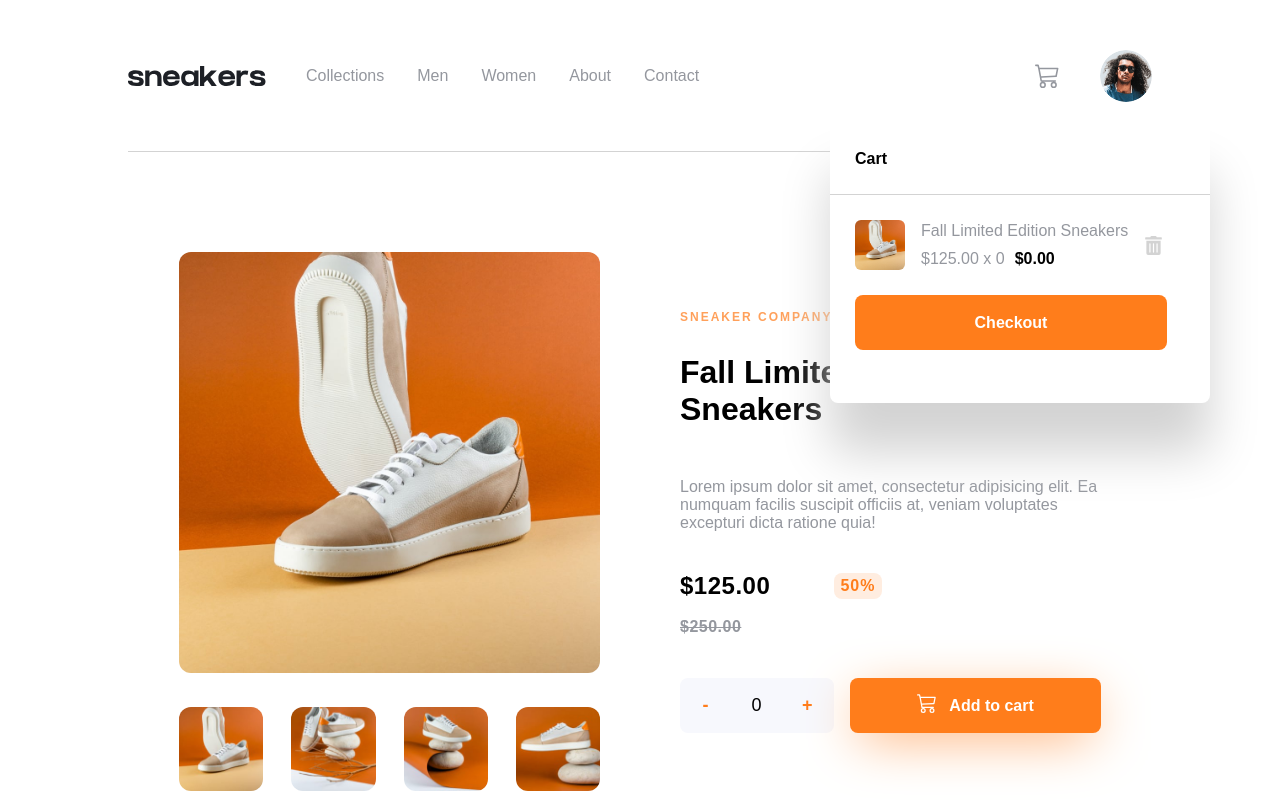
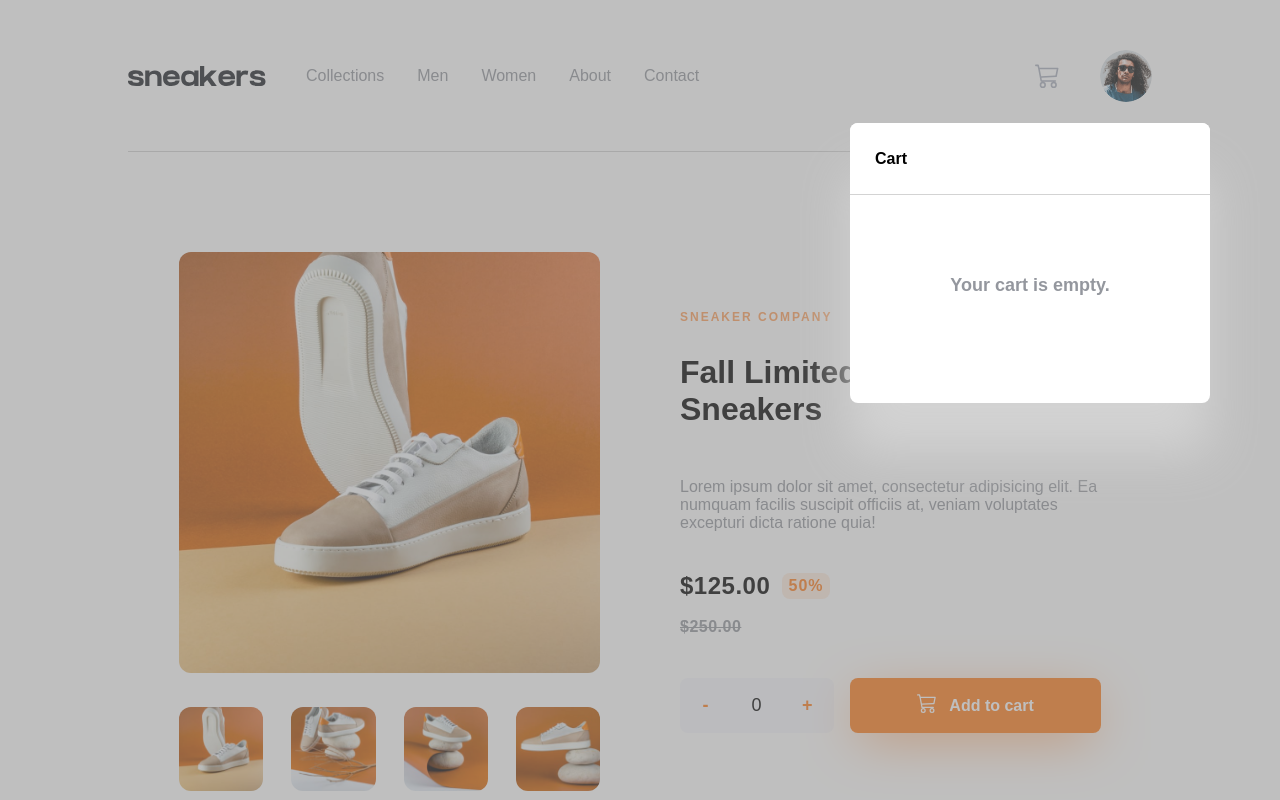
Before and after one commit to Abdulmajeedkutaibani/Product-page, a React (Create React App) app in the folder product-page/: page / in a window 1280 px wide. Both pictures are taken after a click on the icon 1047 px from the left and 75 px from the top of the page. Built offline with nearby package versions, Linux system fonts and the light colour scheme.

Commit message:
finished item counter functionality

```diff
--- a/product-page/src/Components/Header.js
+++ b/product-page/src/Components/Header.js
@@ -1,6 +1,7 @@
-import React from 'react';
-import { useSelector } from 'react-redux';
+import React, { useState } from 'react';
+import { useDispatch, useSelector } from 'react-redux';
 import { Flex } from './Style/Flex.styled';
+import { closeCart, openCart } from '../Redux/Modal';
 import {
   HeaderStyled,
   Logo,
@@ -14,11 +15,23 @@ import {
 import { BsCart3 } from 'react-icons/bs';
 import { FaTrashAlt } from 'react-icons/fa';
 import { Button } from './Style/Product.styled';
+import { BackgroundStyled } from './Style/Background.styled';
+import { decrement } from '../Redux/Counter';
 
 const Header = () => {
+  const [showBackground, setShowBackground] = useState('none');
   const count = useSelector((state) => state.counter.count);
+  const dispatch = useDispatch();
+  const open = useSelector((state) => state.opener.open);
   return (
     <HeaderStyled>
+      <BackgroundStyled
+        onClick={() => {
+          dispatch(closeCart());
+          setShowBackground('none');
+        }}
+        style={{ display: showBackground }}
+      />
       <Nav>
         <Logo src='./images/logo.svg' />
         <NavList>
@@ -41,17 +54,28 @@ const Header = () => {
       </Nav>
       <Flex>
         <Flex className='cartComponent'>
-          <BsCart3 className='header-cart-icon' />
+          <BsCart3
+            className='header-cart-icon'
+            onClick={() => {
+              dispatch(openCart());
+              setShowBackground('block');
+            }}
+          />
           {count > 0 ? (
             <CartCount>
               <span>{count}</span>
             </CartCount>
           ) : null}
-          <Cart className='cart'>
+          <Cart className='cart' style={{ display: open }}>
             <div className='cart-header'>
               <span>Cart</span>
             </div>
-            <div className='cart-product'>
+            {count <= 0 ? (
+              <div className='cart-empty'>
+                <span>Your cart is empty.</span>
+              </div>
+            ) : (
+              <div className='cart-filled'>
                 <img src='./images/image-product-1.jpg' alt='' />
                 <div className='cart-product-info'>
                   <div className='name-section'>
@@ -64,9 +88,13 @@ const Header = () => {
                     <span className='total'>${125.0 * count}.00</span>
                   </div>
                 </div>
-              <FaTrashAlt className='remove-icon' />
+                <FaTrashAlt
+                  className='remove-icon'
+                  onClick={() => dispatch(decrement())}
+                />
               </div>
-            <Button>Checkout</Button>
+            )}
+            {count > 0 ? <Button>Checkout</Button> : null}
           </Cart>
         </Flex>
         <Image
--- a/product-page/src/Components/Product.js
+++ b/product-page/src/Components/Product.js
@@ -1,7 +1,8 @@
 import React, { useState } from 'react';
 import { BsCart3 } from 'react-icons/bs';
 import { useDispatch, useSelector } from 'react-redux';
-import { decrement, increment } from '../Redux/Counter';
+import { decrement, increment, incrementByAmount } from '../Redux/Counter';
+import { closeCart, openCart } from '../Redux/Modal';
 import { Flex } from './Style/Flex.styled';
 import {
   AddToCart,
@@ -16,11 +17,16 @@ import {
 const Product = () => {
   const [mainImage, setMainImage] = useState('./images/image-product-1.jpg');
   const dispatch = useDispatch();
-  const count = useSelector((state) => state.counter.count);
+  const [purchaseNumber, setPurchaseNumber] = useState(0);
+
   return (
-    <ProductStyled>
+    <ProductStyled onClick={() => dispatch(closeCart())}>
       <ProductPreview direction='column' gap='34px'>
-        <ProductImage src={mainImage} width='100%' />
+        <ProductImage
+          src={mainImage}
+          width='100%'
+          style={{ cursor: 'default' }}
+        />
         <Flex>
           <ProductImage
             src='./images/image-product-1-thumbnail.jpg'
@@ -54,22 +60,30 @@ const Product = () => {
         </p>
         <Flex className='price-section' width='48%'>
           <span className='price'>$125.00</span>
-          <div>
+          <div className='discount-percentage'>
             <p>50%</p>
           </div>
         </Flex>
         <p className='old-price'>$250.00</p>
         <AddToCart>
           <Counter>
-            <span className='decrement' onClick={() => dispatch(decrement())}>
+            <span
+              className='decrement'
+              onClick={() =>
+                setPurchaseNumber(purchaseNumber <= 0 ? 0 : purchaseNumber - 1)
+              }
+            >
               -
             </span>
-            <span>{count}</span>
-            <span className='increment' onClick={() => dispatch(increment())}>
+            <span>{purchaseNumber >= 0 ? purchaseNumber : 0}</span>
+            <span
+              className='increment'
+              onClick={() => setPurchaseNumber(purchaseNumber + 1)}
+            >
               +
             </span>
           </Counter>
-          <Button>
+          <Button onClick={() => dispatch(incrementByAmount(purchaseNumber))}>
             <BsCart3 className='button-cart-icon' />
             Add to cart
           </Button>
--- /dev/null
+++ b/product-page/src/Components/Style/Background.styled.js
@@ -0,0 +1,10 @@
+import styled from 'styled-components';
+
+export const BackgroundStyled = styled.div`
+  position: absolute;
+  width: 100%;
+  height: 100%;
+  opacity: 0.5;
+  background: grey;
+  left: 0;
+`;
--- a/product-page/src/Components/Style/Header.style.js
+++ b/product-page/src/Components/Style/Header.style.js
@@ -7,6 +7,10 @@ export const HeaderStyled = styled.header`
 
   .cartComponent {
     position: relative;
+
+    svg {
+      cursor: pointer;
+    }
   }
 
   .header-cart-icon {
@@ -93,7 +97,7 @@ export const Cart = styled.div`
   background: white;
   z-index: 30;
   position: absolute;
-  width: 380px;
+  width: 360px;
   height: 280px;
   border-radius: 8px;
   top: 60px;
@@ -107,16 +111,27 @@ export const Cart = styled.div`
     display: flex;
     align-items: center;
     padding-left: 25px;
+    border-top-left-radius: 8px;
+    border-top-right-radius: 8px;
 
     span {
       font-weight: 600;
     }
   }
-  .cart-product {
+  .cart-empty {
+    display: flex;
+    justify-content: center;
+    align-items: center;
+    height: 180px;
+    font-size: 18px;
+    font-weight: 700;
+    color: ${({ theme }) => theme.colors.subColor};
+  }
+  .cart-filled {
+    user-select: none;
     padding: 25px;
     display: flex;
     align-items: center;
-
     gap: 16px;
 
     img {
@@ -134,6 +149,10 @@ export const Cart = styled.div`
       color: lightgray;
       cursor: pointer;
       font-size: 19px;
+      transition: all 0.3s;
+      &:active {
+        transform: scale(0.5);
+      }
       &:hover {
         color: red;
       }
@@ -153,5 +172,6 @@ export const Cart = styled.div`
     box-shadow: none;
     margin-left: 25px;
     width: 312px;
+    user-select: none;
   }
 `;
--- a/product-page/src/Components/Style/Product.styled.js
+++ b/product-page/src/Components/Style/Product.styled.js
@@ -41,8 +41,9 @@ export const ProductInfo = styled.div`
   }
   .price-section {
     margin-bottom: 18px;
+    width: 150px;
 
-    div {
+    .discount-percentage {
       display: flex;
       justify-content: center;
       align-items: center;
@@ -72,6 +73,7 @@ export const ProductInfo = styled.div`
 
 export const ProductImage = styled.img`
   width: ${({ width }) => width};
+  max-width: 500px;
   border-radius: 12px;
   cursor: pointer;
   @media (max-width: ${({ theme }) => theme.mobile}) {
--- /dev/null
+++ b/product-page/src/Redux/Modal.js
@@ -0,0 +1,23 @@
+import { createSlice } from '@reduxjs/toolkit';
+
+const initialState = {
+  open: 'none',
+};
+
+export const cartOpenSlice = createSlice({
+  name: 'opener',
+  initialState,
+  reducers: {
+    closeCart: (state) => {
+      state.open = 'none';
+    },
+    openCart: (state) => {
+      state.open = 'block';
+    },
+  },
+});
+
+// Action creators are generated for each case reducer function
+export const { closeCart, openCart } = cartOpenSlice.actions;
+
+export default cartOpenSlice.reducer;
--- a/product-page/src/Redux/store.js
+++ b/product-page/src/Redux/store.js
@@ -1,5 +1,6 @@
 import { configureStore } from '@reduxjs/toolkit';
 import counterReducer from './Counter';
+import modalReducer from './Modal';
 export const store = configureStore({
-  reducer: { counter: counterReducer },
+  reducer: { counter: counterReducer, opener: modalReducer },
 });
```
Lines whose indentation alone changed are shown as unchanged.
